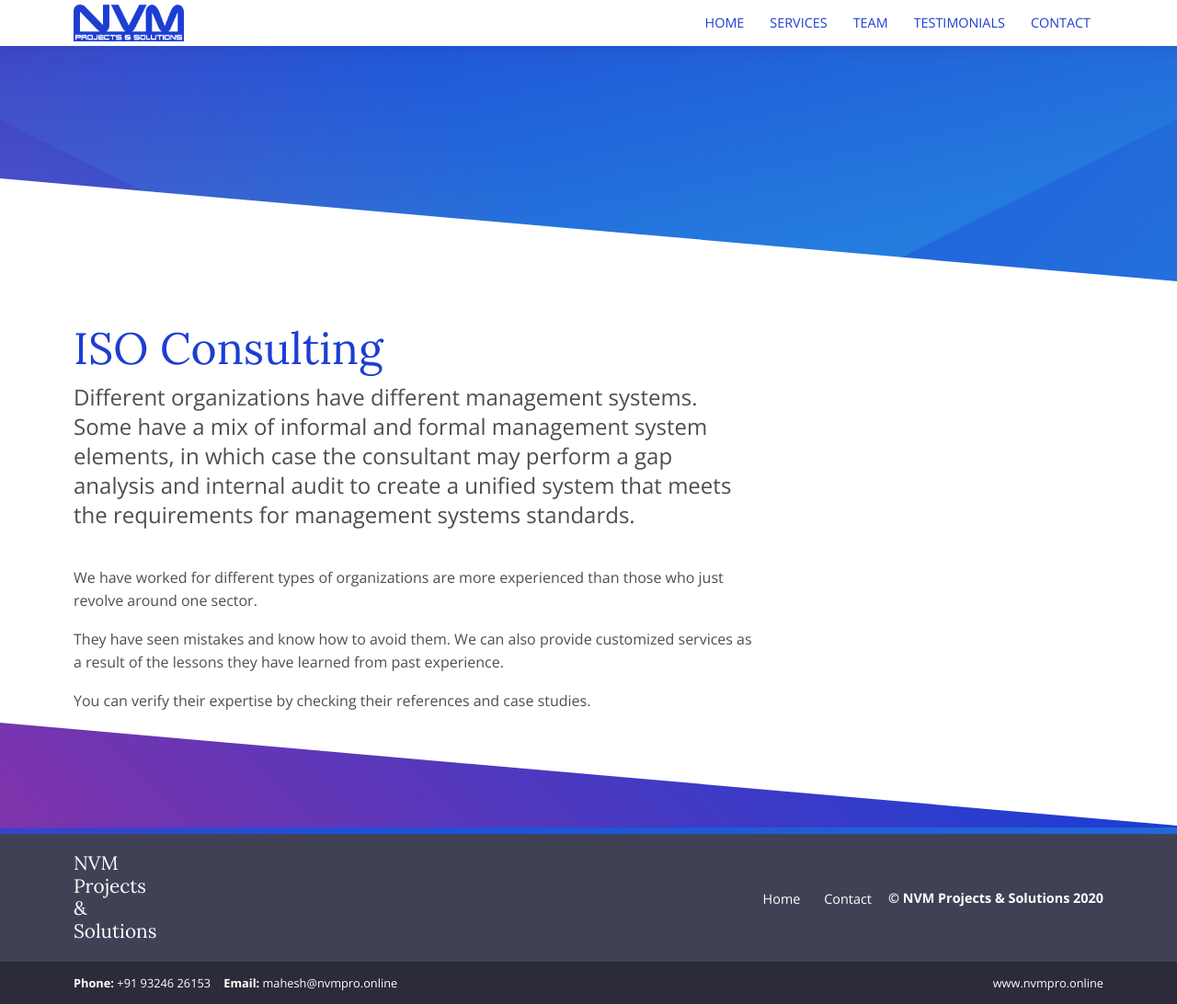
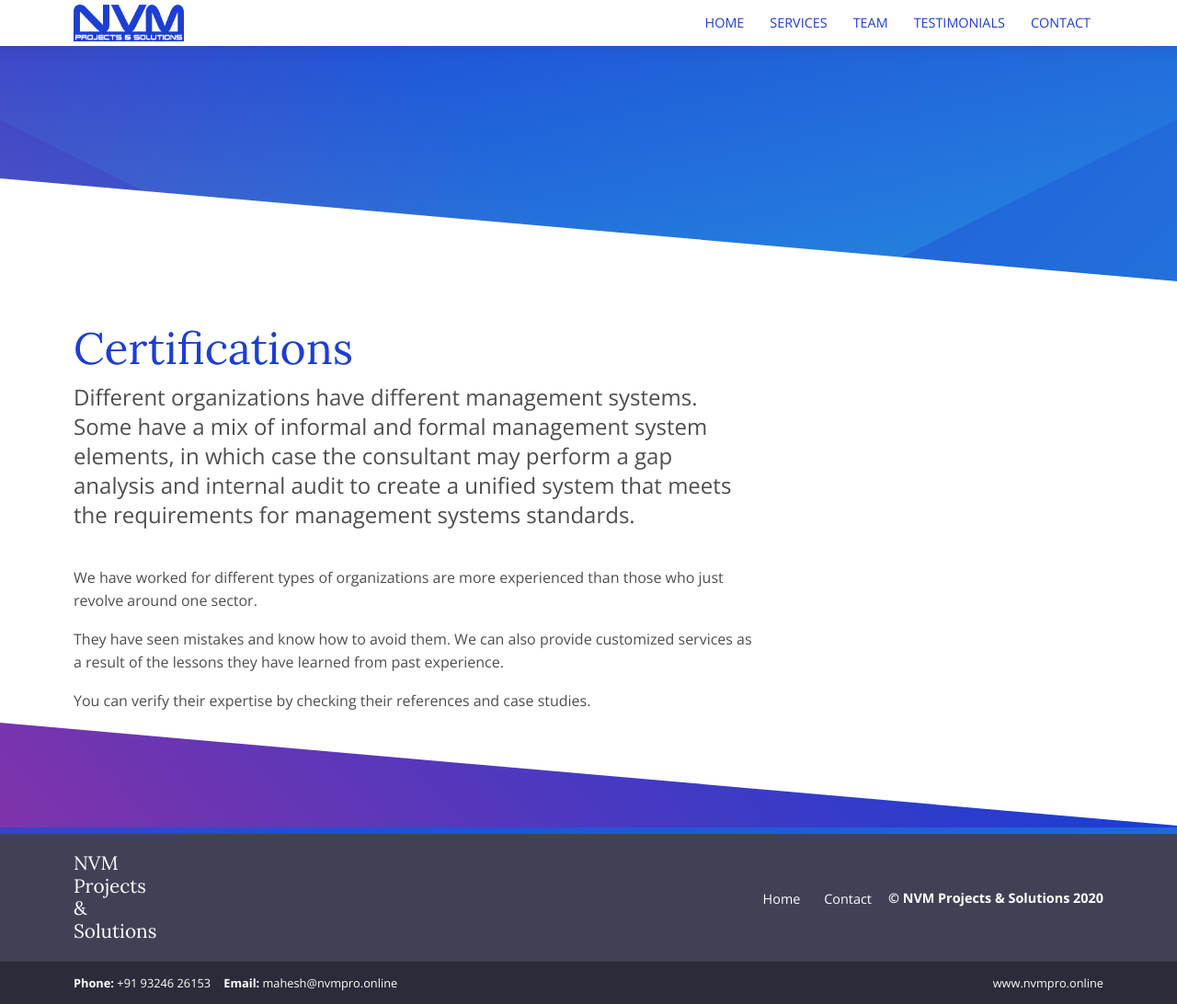
Before and after one commit to nvmpro/NVM, a Jekyll site: the page built from _services/superannuation.md, in a window 1280 px wide. Shown: the whole page at 92% size. Built offline with Jekyll 4.4.1, drawn with Linux system fonts in a browser that asks for light colours.

Commit message:
Updated '_services/superannuation.md' via CloudCannon

```diff
--- a/_services/superannuation.md
+++ b/_services/superannuation.md
@@ -1,5 +1,5 @@
 ---
-title: ISO Consulting
+title: Certifications
 image: /services/default.png
 ---
 
```
